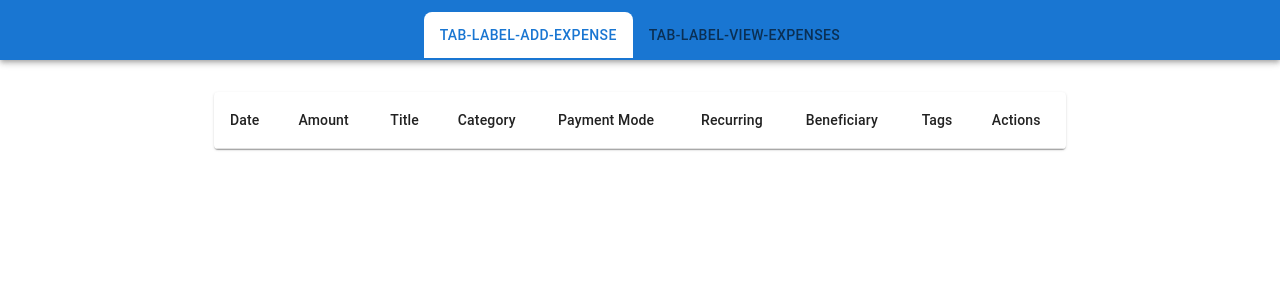
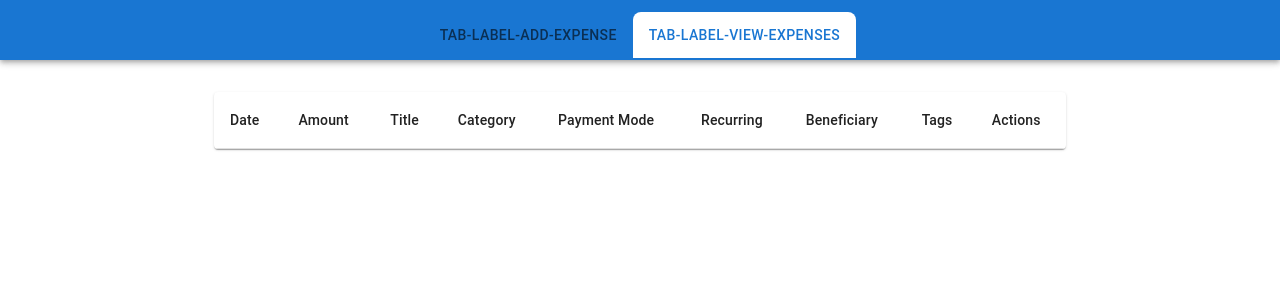
Before and after one commit to ishu9bansal/kharcha-v2, a React (Create React App) app: page /expenses in a window 1280 px wide. Shown: the top 300 px of the page. Built offline with nearby package versions, Linux system fonts and the light colour scheme.

Commit message:
Attempt to fix active tab issue

```diff
--- a/src/App.tsx
+++ b/src/App.tsx
@@ -1,6 +1,6 @@
 // src/App.tsx
-import React, { useEffect } from "react";
-import { BrowserRouter as Router, Route, Routes, Link } from "react-router-dom";
+import React, { useCallback, useEffect } from "react";
+import { BrowserRouter as Router, Route, Routes, Link, useLocation } from "react-router-dom";
 import { AppBar, Tabs, Tab, Container } from "@mui/material";
 import ExpenseFormPage from "./pages/ExpenseFormPage";
 import ExpenseListPage from "./pages/ExpenseListPage";
@@ -10,11 +10,12 @@ import { setUpLocales } from "./i18n";
 import { AllTabs, HeaderTab, TabLabel, TabPath } from "./constants/TabConstants";
 
 function App() {
-  const [value, setValue] = React.useState(0);
+  const location = useLocation();
 
-  const handleChange = (event: React.ChangeEvent<{}>, newValue: number) => {
-    setValue(newValue);
-  };
+  // Determine the active tab based on the current path
+  const getActiveTab = useCallback(() => {
+    return AllTabs.findIndex((tab: HeaderTab) => TabPath[tab] === location.pathname);
+  }, [location]);
 
   useEffect(() => {
     setUpLocales();
@@ -23,10 +24,10 @@ function App() {
   const { t } = useTranslation();
 
   return (
-    <Router>
+    <>
       <AppBar position="sticky">
         <Container>
-          <Tabs value={value} onChange={handleChange} centered>
+          <Tabs value={getActiveTab()} centered>
             {AllTabs.map((tab: HeaderTab) => (
               <Tab
                 key={tab}
@@ -45,8 +46,14 @@ function App() {
           <Route path={TabPath[HeaderTab.ViewExpenses]} element={<ExpenseListPage />} />
         </Routes>
       </Container>
+    </>
+  );
+}
+
+export default function AppWithRouter() {
+  return (
+    <Router>
+      <App />
     </Router>
   );
 }
-
-export default App;
```
